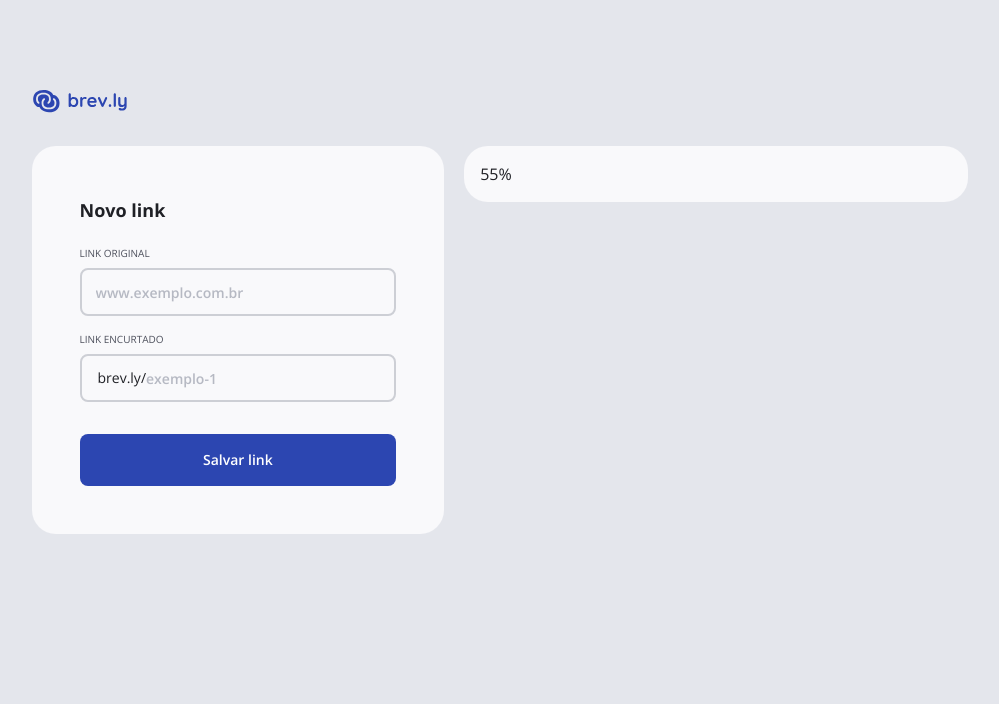
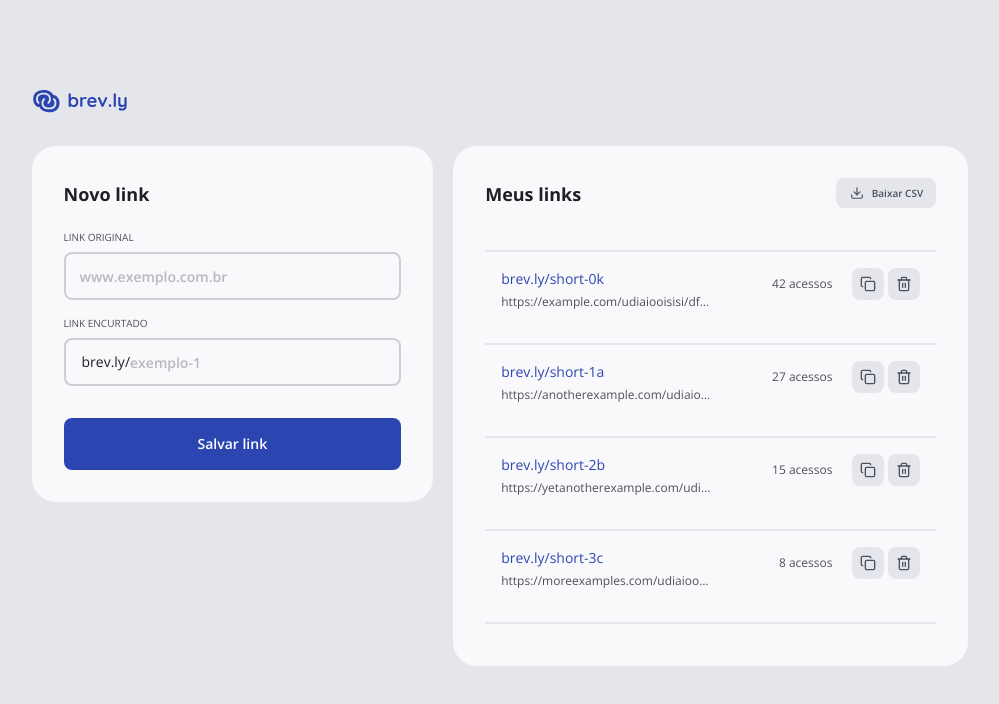
Before and after one commit to kayzarosa/brev_ly, a React (Vite) app in the folder web/: page / in a window 1280 px wide. Shown: the top 704 px of the page, without its empty margins (140-1139 px from the left). Built offline with nearby package versions, Linux system fonts and the light colour scheme.

Commit message:
new: my links

```diff
--- a/web/package.json
+++ b/web/package.json
@@ -13,6 +13,7 @@
     "@radix-ui/react-slot": "^1.2.4",
     "@tailwindcss/vite": "^4.1.18",
     "lucide-react": "^0.562.0",
+    "motion": "^12.26.2",
     "react": "^19.2.0",
     "react-dom": "^19.2.0",
     "react-hook-form": "^7.71.1",
--- /dev/null
+++ b/web/src/components/card-link.tsx
@@ -0,0 +1,45 @@
+import { Copy, Trash2 } from "lucide-react";
+import { Button } from "./ui/button";
+import { Link } from "react-router-dom";
+
+export type Link = {
+  id: string;
+  linkOriginal: string;
+  linkShortened: string;
+  numberOfAccesses: number;
+};
+
+export function CardLink({ id, linkOriginal, linkShortened, numberOfAccesses }: Link) {
+  return (
+    <div
+      key={id}
+      className="flex flex-row p-4 mb-4 border-t-2 border-gray-200 text-semibold text-md"
+    >
+      <div className="w-[50%] flex flex-col gap-1">
+        <Link
+          to={`/${linkShortened}`}
+          className="text-blue-base cursor-pointer"
+        >
+          brev.ly/{linkShortened}
+        </Link>
+        <p className="text-gray-500 text-[12px] truncate w-full leading-4.5">
+          {linkOriginal}
+        </p>
+      </div>
+      <div className="w-[50%] h-full flex flex-row justify-end items-center gap-5">
+        <p className="text-gray-500 text-[12px] text-y-center text-right">
+          {numberOfAccesses} acessos
+        </p>
+        <div className="flex flex-row gap-1">
+          <Button variant="secondary" size="icon-sm">
+            <Copy size={16} />
+          </Button>
+
+          <Button variant="secondary" size="icon-sm">
+            <Trash2 size={16} />
+          </Button>
+        </div>
+      </div>
+    </div>
+  );
+}
--- a/web/src/components/link-shortener-form.tsx
+++ b/web/src/components/link-shortener-form.tsx
@@ -29,6 +29,7 @@ export function LinkShortenerForm() {
   const {
     register,
     handleSubmit,
+    reset,
     formState: { errors, isSubmitting },
   } = useForm<IFormInput>({
     resolver: zodResolver(linkSchema),
@@ -37,6 +38,8 @@ export function LinkShortenerForm() {
     await new Promise((resolve) => setTimeout(resolve, 2000));
 
     console.log(data);
+
+    reset();
   };
 
   return (
--- a/web/src/components/link-shortener.tsx
+++ b/web/src/components/link-shortener.tsx
@@ -1,18 +1,24 @@
 import { LinkShortenerForm } from "./link-shortener-form";
+import { MyLinks } from "./my-links";
+import { motion } from "motion/react";
 
 export function LinkShortener() {
   return (
-    <div className="w-full max-w-[calc(100vw-26.8vw)] h-full max-md:max-w-[calc(100vw-1.66vw)]">
+    <div className="w-full max-w-[calc(100vw-1.66vw)] md:max-w-[calc(100vw-26.8vw)] h-full">
       <header className="flex mt-22 mb-8 max-md:justify-center max-md:mt-8">
         <img src="logo.svg" width="96.67px" height="24.29px" alt="Brev.ly" />
       </header>
 
       <div className="flex w-full flex-col gap-3 md:flex-row md:gap-5">
-        <div className="w-[45%] bg-gray-100 p-4 rounded-3xl max-md:w-full">
+        <div className="w-[45%] h-fit bg-gray-100 rounded-3xl max-md:w-full">
           <LinkShortenerForm />
         </div>
 
-        <div className="w-[55%] h-fit bg-gray-100 p-4 rounded-3xl max-md:w-full">55%</div>
+        <motion.div
+          className="w-[55%] h-fit bg-gray-100 rounded-3xl max-md:w-full"
+        >
+          <MyLinks />
+        </motion.div>
       </div>
     </div>
   );
--- /dev/null
+++ b/web/src/components/loading.tsx
@@ -0,0 +1,31 @@
+import { motion } from "motion/react";
+import { LoaderPinwheel } from "lucide-react";
+
+type LoadingProps = {
+  text: string;
+}
+
+export function Loading({ text }: LoadingProps) {
+  return (
+    <motion.div
+      initial={{ opacity: 0 }}
+      animate={{ opacity: 1 }}
+      exit={{ opacity: 0 }}
+      className="inset-0 z-50 flex flex-col items-center justify-center"
+    >
+      <motion.div
+        animate={{ rotate: 360 }}
+        transition={{ duration: 1, repeat: Infinity, ease: "linear" }}
+      >
+        <LoaderPinwheel className="w-10 h-10 text-blue-base" />
+      </motion.div>
+      <motion.span
+        initial={{ y: 10, opacity: 0 }}
+        animate={{ y: 0, opacity: 1 }}
+        className="mt-4 text-gray-500 text-center text-xs uppercase"
+      >
+        {text}
+      </motion.span>
+    </motion.div>
+  );
+}
--- /dev/null
+++ b/web/src/components/my-links.tsx
@@ -0,0 +1,130 @@
+import { Download } from "lucide-react";
+import { Button } from "./ui/button";
+import { UnregisteredLinks } from "./unregistered-links";
+import { Loading } from "./loading";
+import { CardLink, type Link } from "./card-link";
+
+type LinkRegistered = {
+  links: Link[];
+  total: number;
+};
+
+export function MyLinks() {
+  const myLinksRegistered: LinkRegistered = {
+    links: [
+      {
+        id: "1",
+        linkOriginal:
+          "https://example.com/udiaiooisisi/dfsaf/s/f/sf/ds/fsA?Df/sf//asf",
+        linkShortened: "short-0k",
+        numberOfAccesses: 42,
+      },
+      {
+        id: "2",
+        linkOriginal:
+          "https://anotherexample.com/udiaiooisisi/dfsaf/s/f/sf/ds/fsA?Df/sf//asf",
+        linkShortened: "short-1a",
+        numberOfAccesses: 27,
+      },
+      {
+        id: "3",
+        linkOriginal:
+          "https://yetanotherexample.com/udiaiooisisi/dfsaf/s/f/sf/ds/fsA?Df/sf//asf",
+        linkShortened: "short-2b",
+        numberOfAccesses: 15,
+      },
+      {
+        id: "4",
+        linkOriginal:
+          "https://moreexamples.com/udiaiooisisi/dfsaf/s/f/sf/ds/fsA?Df/sf//asf",
+        linkShortened: "short-3c",
+        numberOfAccesses: 8,
+      },
+      {
+        id: "5",
+        linkOriginal:
+          "https://finalexample.com/udiaiooisisi/dfsaf/s/f/sf/ds/fsA?Df/sf//asf",
+        linkShortened: "short-4d",
+        numberOfAccesses: 3,
+      },
+      {
+        id: "6",
+        linkOriginal:
+          "https://lastexample.com/udiaiooisisi/dfsaf/s/f/sf/ds/fsA?Df/sf//asf",
+        linkShortened: "short-5e",
+        numberOfAccesses: 1,
+      },
+      {
+        id: "7",
+        linkOriginal:
+          "https://onemoreexample.com/udiaiooisisi/dfsaf/s/f/sf/ds/fsA?Df/sf//asf",
+        linkShortened: "short-6f",
+        numberOfAccesses: 0,
+      },
+      {
+        id: "8",
+        linkOriginal:
+          "https://additionalexample.com/udiaiooisisi/dfsaf/s/f/sf/ds/fsA?Df/sf//asf",
+        linkShortened: "short-7g",
+        numberOfAccesses: 0,
+      },
+      {
+        id: "9",
+        linkOriginal:
+          "https://nextexample.com/udiaiooisisi/dfsaf/s/f/sf/ds/fsA?Df/sf//asf",
+        linkShortened: "short-8h",
+        numberOfAccesses: 0,
+      },
+      {
+        id: "10",
+        linkOriginal:
+          "https://finalexampleagain.com/udiaiooisisi/dfsaf/s/f/sf/ds/fsA?Df/sf//asf",
+        linkShortened: "short-9i",
+        numberOfAccesses: 0,
+      }
+    ],
+    total: 10,
+  };
+  const isLoading = false;
+
+  return (
+    <div className="flex flex-col p-6 md:p-8">
+      <div className="flex flex-row w-full items-center justify-between mb-5">
+        <h1 className="text-gray-600 text-lg leading-8 font-bold">
+          Meus links
+        </h1>
+
+        <div className="w-25 h-8">
+          <Button variant="secondary" size="icon">
+            <Download size={14} />
+            Baixar CSV
+          </Button>
+        </div>
+      </div>
+
+      {myLinksRegistered.total <= 0 && <UnregisteredLinks />}
+
+      {isLoading && (
+        <>
+          <hr className="my-5 border-t-2 border-gray-200" />
+          <br />
+          <Loading text="Carregando links..." />
+        </>
+      )}
+
+      {myLinksRegistered.total > 0 && !isLoading && (
+        <div className="flex flex-col mt-5 overflow-y-scroll max-h-65 md:max-h-96 custom-scrollbar">
+          {myLinksRegistered.links.map((link) => (
+            <CardLink
+              key={link.id}
+              id={link.id}
+              linkOriginal={link.linkOriginal}
+              linkShortened={link.linkShortened}
+              numberOfAccesses={link.numberOfAccesses}
+            />
+          ))}
+        </div>
+      )}
+    </div>
+  );
+}
--- /dev/null
+++ b/web/src/components/unregistered-links.tsx
@@ -0,0 +1,15 @@
+import { Link } from "lucide-react";
+
+export function UnregisteredLinks() {
+  return (
+    <div className="flex flex-col items-center justify-center py-8 mt-5
+        border-t-2 border-gray-200">
+
+      <Link size={48} className="text-gray-400 mt-8 mb-3" />
+
+      <p className="text-gray-500 text-center text-xs uppercase">
+        Ainda não existem links cadastrados
+      </p>
+    </div>
+  );
+}
--- /dev/null
+++ b/web/src/css/scroll.css
@@ -0,0 +1,20 @@
+@layer scrollbar {
+  .custom-scrollbar::-webkit-scrollbar {
+    width: 10px;
+    height: 1px;
+  }
+
+  .custom-scrollbar::-webkit-scrollbar-track {
+    background: transparent;
+  }
+
+  .custom-scrollbar::-webkit-scrollbar-thumb {
+    background: var(--color-blue-base);
+    border-radius: 3px;
+  }
+
+  .custom-scrollbar::-webkit-scrollbar-thumb:hover {
+    background: var(--color-blue-dark);
+    cursor: pointer;
+  }
+}
--- a/web/src/http/router/routes.tsx
+++ b/web/src/http/router/routes.tsx
@@ -1,6 +1,7 @@
 import { createBrowserRouter } from "react-router-dom";
 import { Home } from "@/pages/home";
 import { NotFound } from "@/pages/not-found";
+import { Redirecting } from "@/pages/redirecting";
 
 export const router = createBrowserRouter([
   {
@@ -8,6 +9,10 @@ export const router = createBrowserRouter([
     element: <Home />
   },
   {
+    path: "/:url-encurtada",
+    element: <Redirecting />
+  },
+  {
     path: "*",
     element: <NotFound />
   }
--- a/web/src/index.css
+++ b/web/src/index.css
@@ -5,6 +5,7 @@
 }
 
 @import "tailwindcss";
+@import "./css/scroll.css";
 
 @theme {
   --default-font-family: "Open Sans", sans-serif;
@@ -19,4 +20,5 @@
   --color-danger: #B12C4D;
   --text-xs: 10px;
   --text-md: 14px;
+
 }
```
